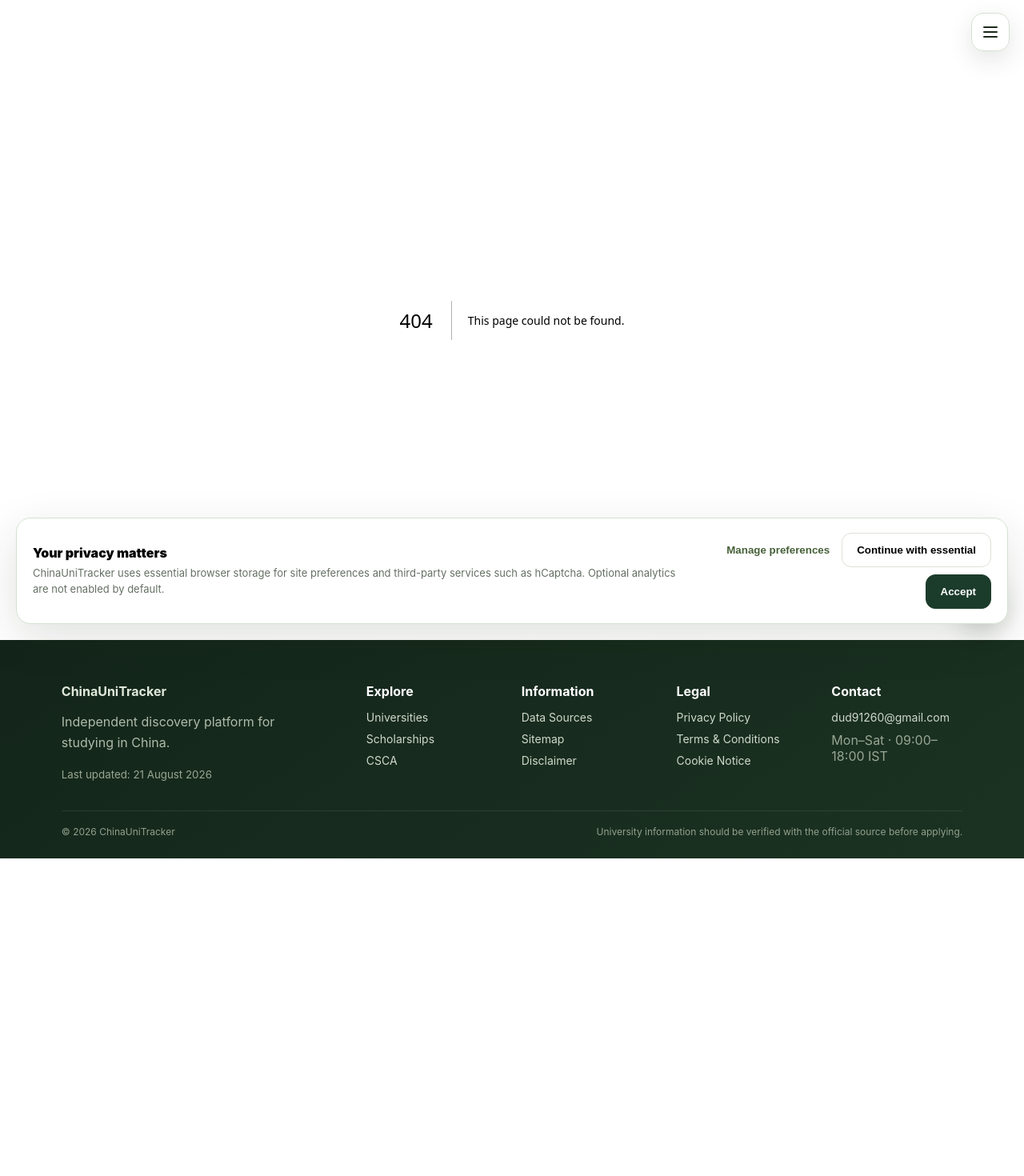
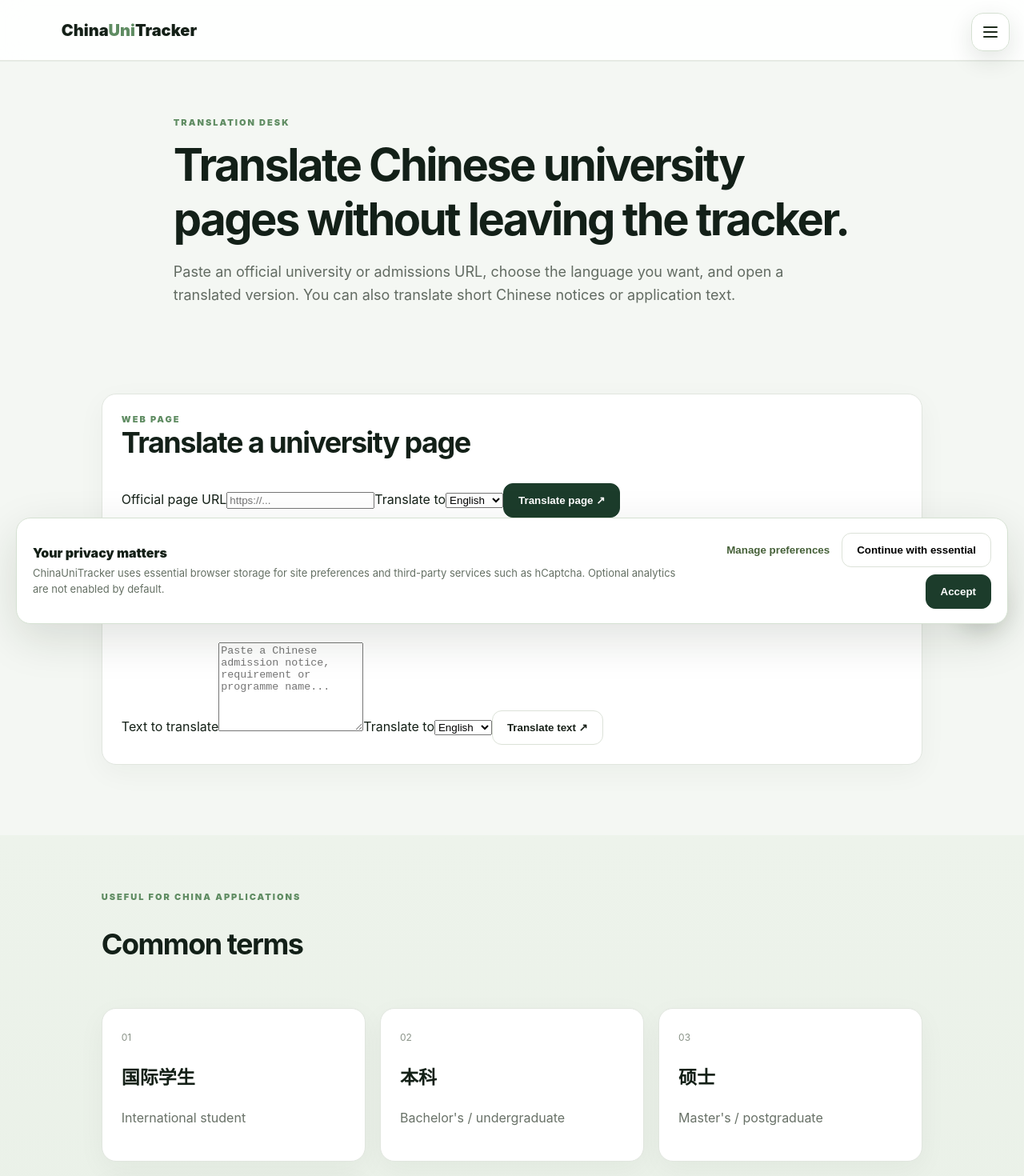
Before and after one commit to dude-im-not-rude/CHINA-UNIVERSITY-, a Next.js app: page /translate in a window 1280 px wide. Before the commit this address had no page. Shown: the top 1470 px of the page at 80% size. Before the commit the page ends 1073 px from the top, so only its background shows below. Built offline with nearby package versions, Linux system fonts and the light colour scheme.

Commit message:
Add translation desk for university pages and text

```diff
--- /dev/null
+++ b/app/translate/page.js
@@ -0,0 +1,52 @@
+import Link from 'next/link';
+
+export const metadata = { title: 'Translation Desk · ChinaUniTracker' };
+
+const langs = [
+  ['English', 'en'], ['中文', 'zh-CN'], ['हिन्दी', 'hi'], ['Italiano', 'it'],
+  ['Deutsch', 'de'], ['Русский', 'ru'], ['日本語', 'ja']
+];
+
+export default function Page() {
+  return <main>
+    <Header />
+    <section className="page-head">
+      <div className="eyebrow">TRANSLATION DESK</div>
+      <h1>Translate Chinese university pages without leaving the tracker.</h1>
+      <p>Paste an official university or admissions URL, choose the language you want, and open a translated version. You can also translate short Chinese notices or application text.</p>
+    </section>
+    <section className="section translation-grid">
+      <article className="panel">
+        <div className="eyebrow">WEB PAGE</div>
+        <h2>Translate a university page</h2>
+        <form className="translation-form" action="https://translate.google.com/translate" method="get" target="_blank">
+          <label>Official page URL<input name="u" type="url" placeholder="https://..." required /></label>
+          <input type="hidden" name="sl" value="auto" />
+          <label>Translate to<select name="tl" defaultValue="en">{langs.map(([name, code]) => <option key={code} value={code}>{name}</option>)}</select></label>
+          <button className="btn primary" type="submit">Translate page ↗</button>
+        </form>
+      </article>
+      <article className="panel">
+        <div className="eyebrow">TEXT</div>
+        <h2>Translate text</h2>
+        <form className="translation-form" action="https://translate.google.com/" method="get" target="_blank">
+          <label>Text to translate<textarea name="text" rows="7" placeholder="Paste a Chinese admission notice, requirement or programme name..." required /></label>
+          <input type="hidden" name="sl" value="auto" />
+          <label>Translate to<select name="tl" defaultValue="en">{langs.map(([name, code]) => <option key={code} value={code}>{name}</option>)}</select></label>
+          <button className="btn secondary" type="submit">Translate text ↗</button>
+        </form>
+      </article>
+    </section>
+    <section className="section muted">
+      <div className="section-head"><div><div className="eyebrow">USEFUL FOR CHINA APPLICATIONS</div><h2>Common terms</h2></div></div>
+      <div className="feature-grid">
+        <div className="feature"><span>01</span><h3>国际学生</h3><p>International student</p></div>
+        <div className="feature"><span>02</span><h3>本科</h3><p>Bachelor's / undergraduate</p></div>
+        <div className="feature"><span>03</span><h3>硕士</h3><p>Master's / postgraduate</p></div>
+        <div className="feature"><span>04</span><h3>申请截止日期</h3><p>Application deadline</p></div>
+      </div>
+    </section>
+  </main>;
+}
+
+function Header(){return <header className="nav"><Link className="brand" href="/">China<span>Uni</span>Tracker</Link><nav><Link href="/universities">Universities</Link><Link href="/scholarships">Scholarships</Link><Link href="/csca">CSCA</Link><Link href="/translate">Translate</Link><Link href="/contact">Contact</Link></nav></header>}
```
